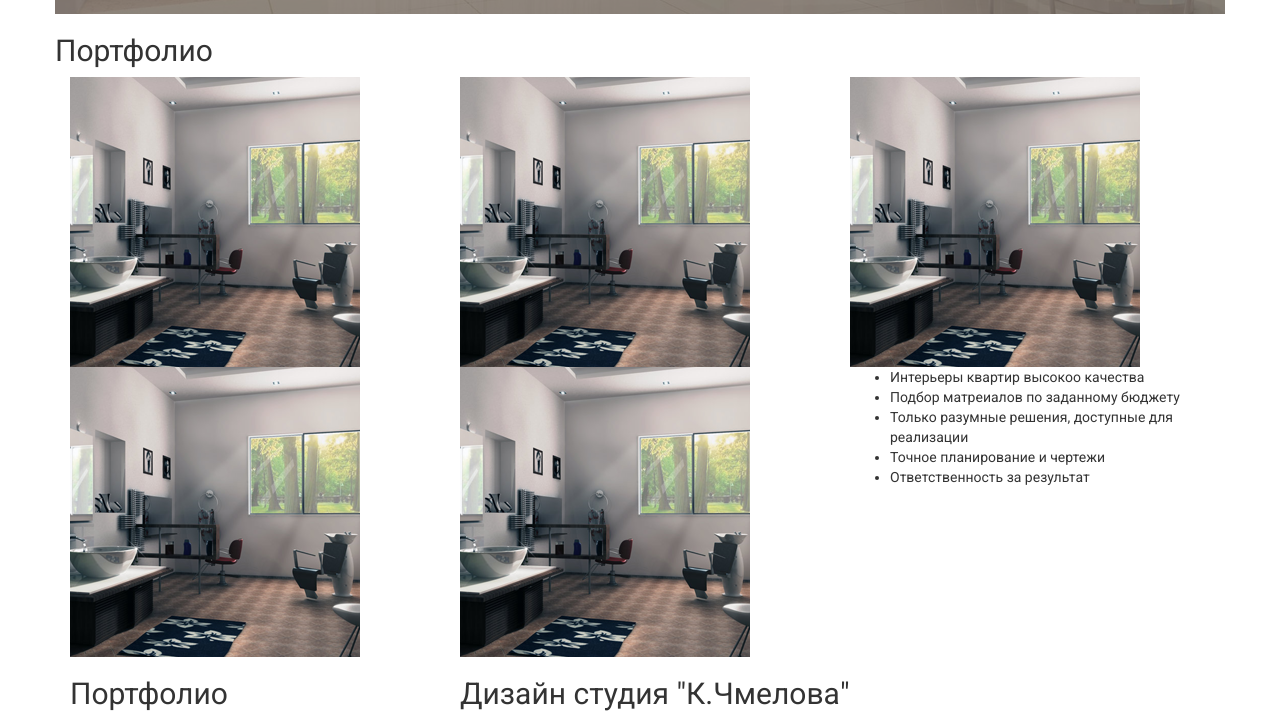
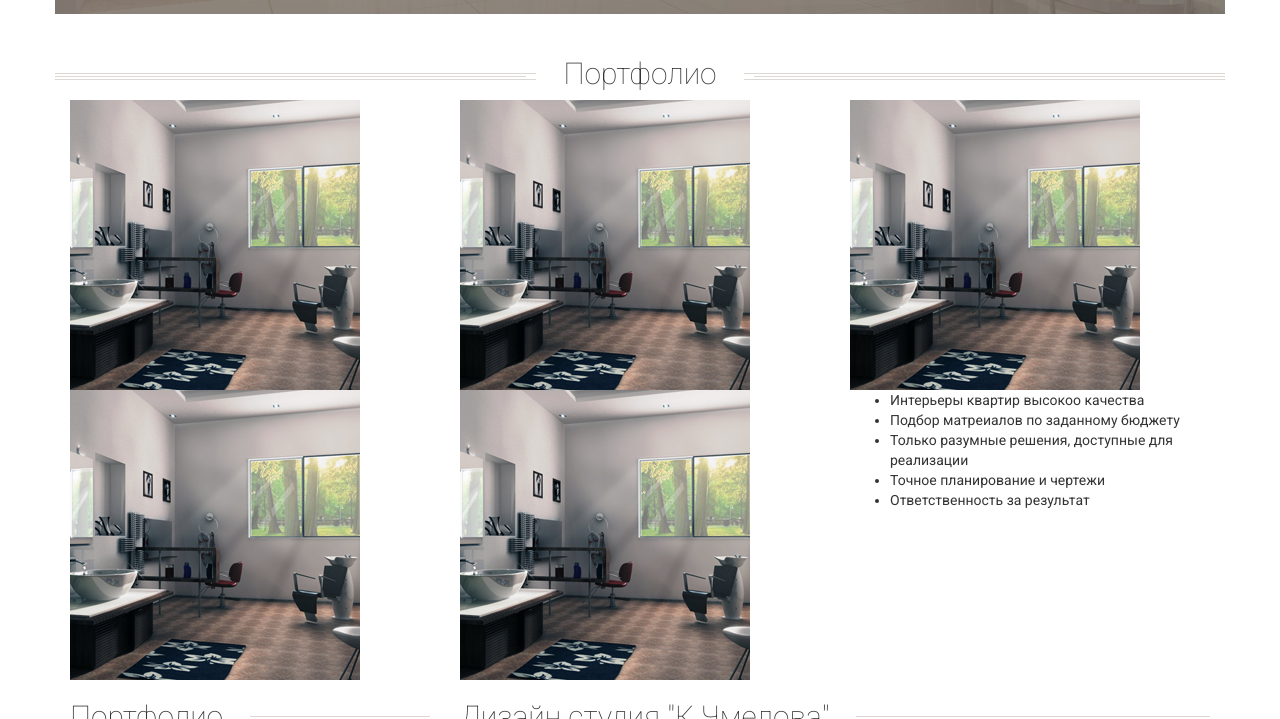
Before and after one commit to 0ro/design-studio, a website: page index.html in a window 1280 px wide. Shown: the part 701-1420 px from the top of the page. Drawn offline with Linux system fonts and the light colour scheme.

Commit message:
Сделал декоративную линию после в заголовках

```diff
--- a/css/style.css
+++ b/css/style.css
@@ -225,33 +225,100 @@ body {
 .slider__img {
 }
 .slider__item-description {
-    background: rgba(122, 111, 103, 0.8);
-    height: 54px;
   position: absolute;
   bottom: 0;
+
   width: 100%;
+  height: 54px;
+
+  background: rgba(122, 111, 103, .8);
 }
 
 .slider__item-description h4 {
   font-size: 18px;
+  font-weight: 100;
+
+  float: left;
+
+  margin: 18px 0 0 32px;
+
   color: #fff;
-    font-weight: 100;
-    float: left;
-    margin: 18px 0 0 32px;
 }
 .logo_size_small {
   float: right;
+
   margin: 15px 32px 0 0;
 }
 .article {
 }
 .portpholio {
+  padding: 23px 0 0;
 }
 .portpholio__heading {
 }
 .heading {
+  font-size: 30px;
+  font-weight: 100;
+
+  position: relative;
+
+  overflow: hidden;
 }
 .heading_line_both {
+  text-align: center;
+}
+
+.heading_line_both:after,
+.heading_line_both:before {
+  position: relative;
+
+  display: inline-block;
+
+  width: 50%;
+  height: 1px;
+
+  content: '';
+  vertical-align: middle;
+}
+.heading_line_both:before {
+  top: -1px;
+  left: -27px;
+
+  margin: 0 0 0 -50%;
+
+  box-shadow: 0 -2px 0 0 #ddd8d4,
+  -10px 1px 0 0 #ddd8d4,
+  0 4px 0 0 #ddd8d4;
+}
+.heading_line_both:after {
+  top: -1px;
+  left: 27px;
+
+  margin: 0 -50% 0 0;
+
+  box-shadow: 0 -2px 0 0 #ddd8d4,
+  10px 1px 0 0 #ddd8d4,
+  0 4px 0 0 #ddd8d4;
+}
+.heading_line_right {
+}
+.heading_line_right:after {
+  position: relative;
+  top: -1px;
+  left: 27px;
+
+  display: inline-block;
+
+  width: 50%;
+  height: 1px;
+  margin: 0 -50% 0 0;
+
+  content: '';
+  vertical-align: middle;
+
+  box-shadow: 0 -2px 0 0 #ddd8d4,
+  10px 1px 0 0 #ddd8d4,
+  0 4px 0 0 #ddd8d4;
 }
 .portpholio__list {
 }
```
Lines whose indentation alone changed are shown as unchanged.
